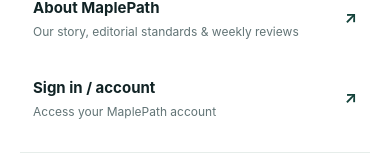
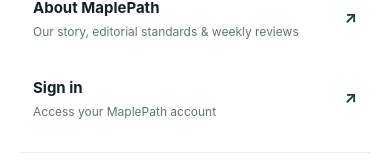
Before and after one commit to PrxyagR/Scholarship-Website, a Next.js app: page / in a window 390 px wide. Both pictures are taken after a click on the button "Open navigation menu". Shown: the part 419-587 px from the top of the page. Built offline with nearby package versions, Linux system fonts and the light colour scheme; no server answers.

Commit message:
Show account link for signed-in users

```diff
--- a/app/components/mobile-menu.tsx
+++ b/app/components/mobile-menu.tsx
@@ -29,14 +29,9 @@
     title: 'About MaplePath',
     subtitle: 'Our story, editorial standards & weekly reviews',
   },
-  {
-    href: '/sign-in',
-    title: 'Sign in / account',
-    subtitle: 'Access your MaplePath account',
-  },
 ];
 
-export function MobileMenu() {
+export function MobileMenu({ isAuthenticated = false }: { isAuthenticated?: boolean }) {
   const [open, setOpen] = useState(false);
   const toggleRef = useRef<HTMLButtonElement>(null);
   const drawerRef = useRef<HTMLDivElement>(null);
@@ -132,7 +127,16 @@
             aria-label="Mobile Navigation"
           >
             <nav className="mobile-menu-links" aria-label="Mobile menu navigation">
-              {mainLinks.map((link) => (
+              {[
+                ...mainLinks,
+                {
+                  href: isAuthenticated ? '/account' : '/sign-in',
+                  title: isAuthenticated ? 'Account' : 'Sign in',
+                  subtitle: isAuthenticated
+                    ? 'Manage your MaplePath account'
+                    : 'Access your MaplePath account',
+                },
+              ].map((link) => (
                 <a
                   key={link.href}
                   href={link.href}
--- a/app/components/site-chrome.tsx
+++ b/app/components/site-chrome.tsx
@@ -1,6 +1,7 @@
 /* eslint-disable @next/next/no-html-link-for-pages, @next/next/no-img-element */
 import { catalogUpdatedAt } from '../data/opportunities';
 import { MobileMenu } from './mobile-menu';
+import { createClient } from '@/lib/supabase/server';
 
 export const displayDate = (value: string) =>
   new Intl.DateTimeFormat('en-CA', { month: 'long', day: 'numeric', year: 'numeric' }).format(
@@ -20,7 +21,13 @@
   );
 }
 
-export function SiteHeader() {
+export async function SiteHeader() {
+  const supabase = await createClient();
+  const {
+    data: { user },
+  } = supabase ? await supabase.auth.getUser() : { data: { user: null } };
+  const isAuthenticated = Boolean(user);
+
   return (
     <header className="site-header">
       <a className="brand" href="/" aria-label="MaplePath home">
@@ -34,13 +41,13 @@
         <a href="/how-it-works">How it works</a>
         <a href="/about">About</a>
       </nav>
-      <a className="header-auth-link" href="/sign-in">
-        Sign in
+      <a className="header-auth-link" href={isAuthenticated ? '/account' : '/sign-in'}>
+        {isAuthenticated ? 'Account' : 'Sign in'}
       </a>
       <a className="header-button" href="/opportunities">
         Browse catalog <span aria-hidden="true">↗</span>
       </a>
-      <MobileMenu />
+      <MobileMenu isAuthenticated={isAuthenticated} />
     </header>
   );
 }
```
